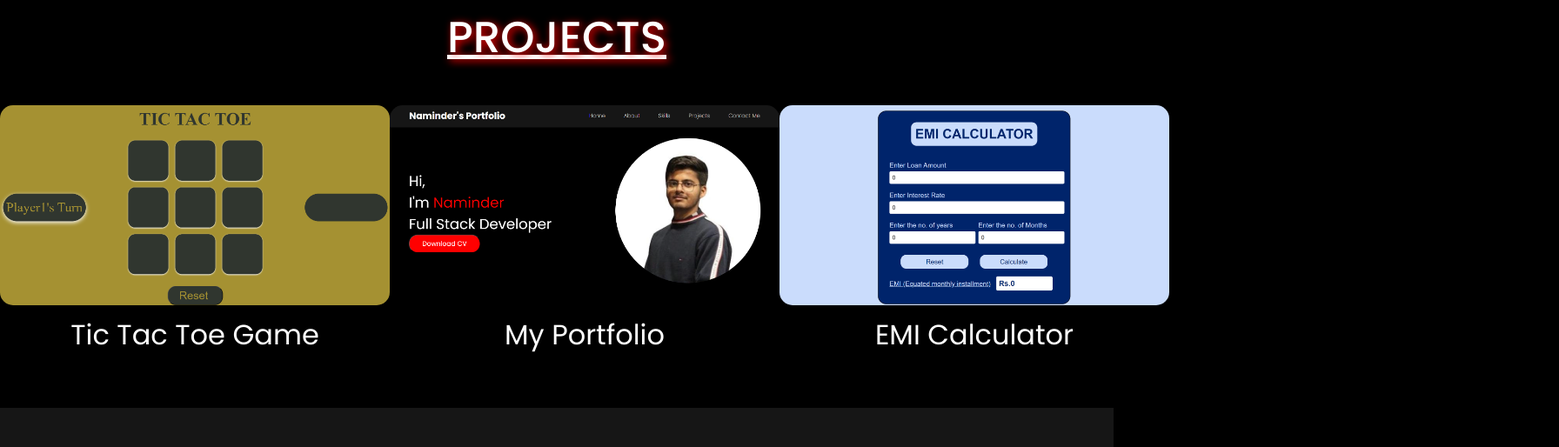
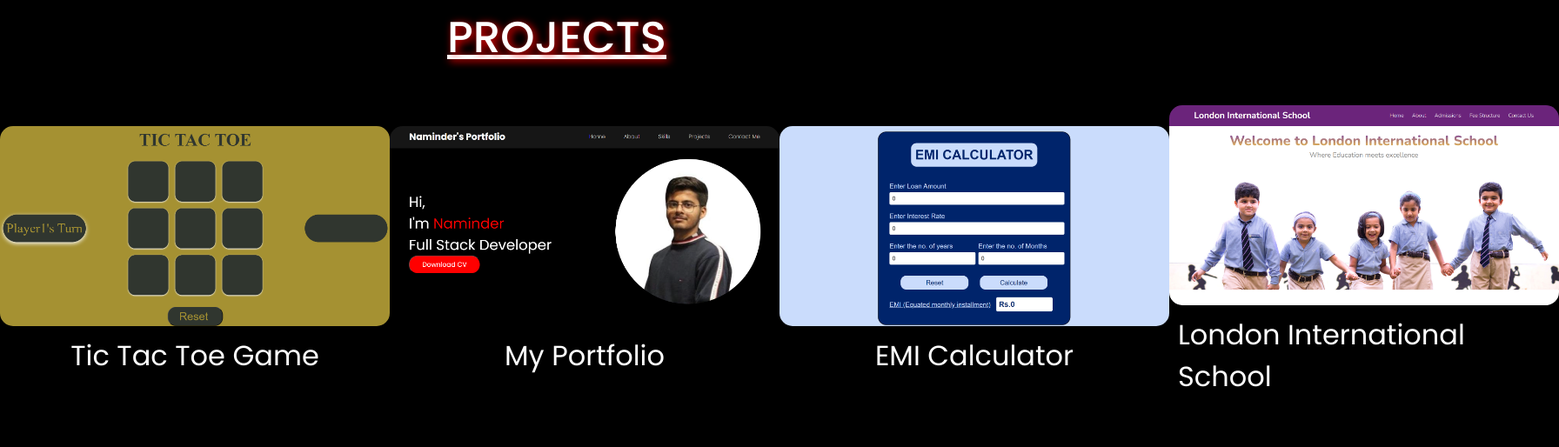
Before and after one commit to NaminderSingh/Portfolio, a plain HTML site: page index.html in a window 1280 px wide. Shown: the part 2810-3324 px from the top of the page at 87% size, 1792 px wide, since content can reach past the window. Drawn offline with Linux system fonts and the light colour scheme.

Commit message:
Add files via upload

```diff
--- a/index.html
+++ b/index.html
@@ -103,6 +103,10 @@
             <img src="emi.png" alt="">
             <a class="description" target="_blank" href="https://namindersingh.github.io/EMI-Calculator/">EMI Calculator</a>
         </div>
+        <div class="card">
+            <img src="school.png" alt="">
+            <a class="description" target="_blank" href="https://namindersingh.github.io/School-Webpage/">London International School</a>
+        </div>
     </div>
     <footer>
         <div class="footer">
```
Also changed, not shown: school.png (added).
